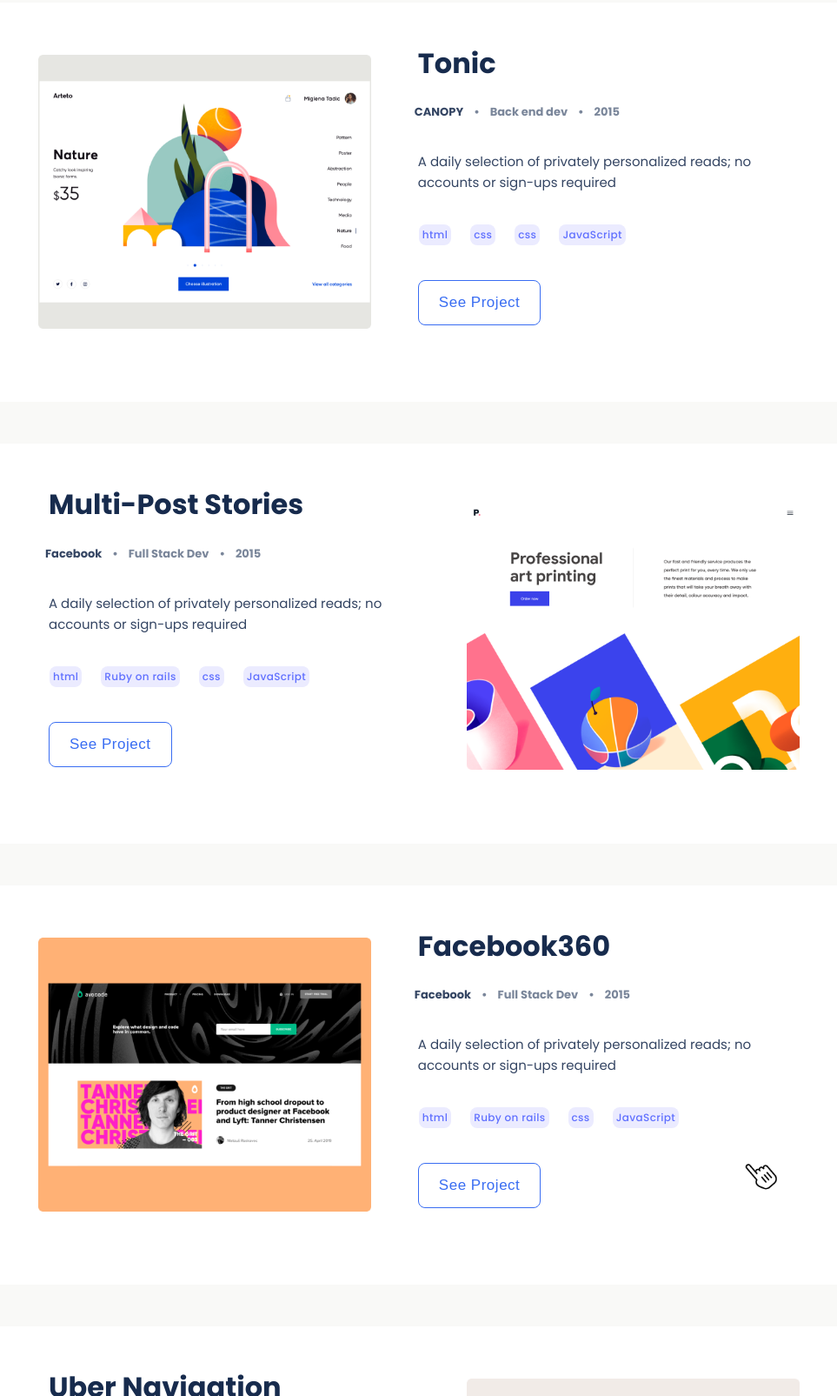
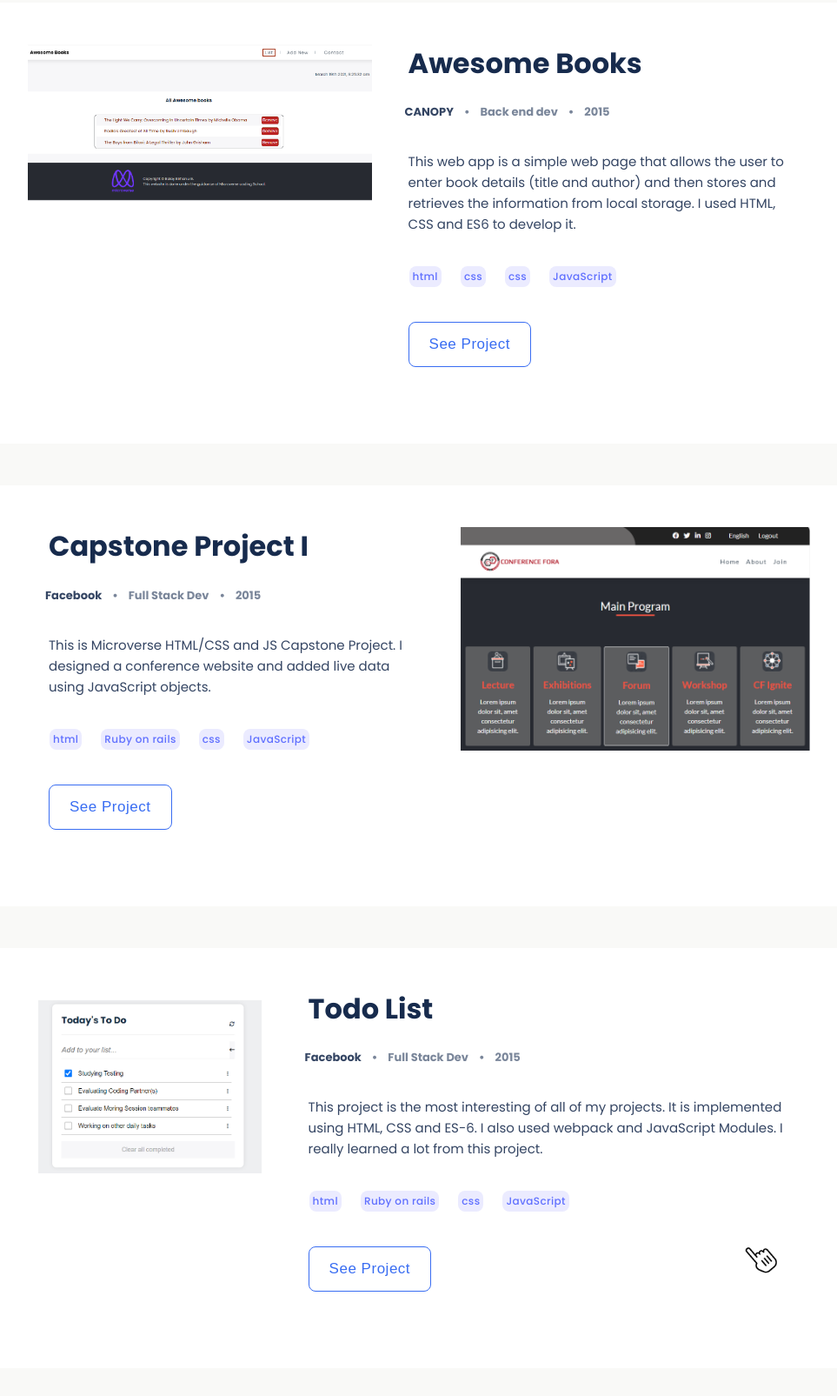
Before and after one commit to belaymit/Portfolio-microverse, a website: page index.html in a window 1280 px wide. Shown: the part 736-2341 px from the top of the page at 87% size, without its empty margins (158-1121 px from the left). Drawn offline with Linux system fonts and the light colour scheme.

Commit message:
added projects to profile

```diff
--- a/index.html
+++ b/index.html
@@ -65,12 +65,12 @@
       <div class="projects-card">
         <div class="card-header">
             <div class="projects">
-              <img src="./Images/Snapshoot Portfolio__.png" alt="" class="project-screenshot">
+              <img src="./Images/awesome-books.PNG" alt="" class="awesome books-home page">
             </div>
         </div>
         <div class="card-body">
           <div class="author-role-company">
-            <h1 class="project-title">Tonic</h1>
+            <h1 class="project-title">Awesome Books</h1>
             <ul class="link-items">
               <li class="canopy">CANOPY</li>
               <li class="list-item">•</li>
@@ -80,7 +80,7 @@
             </ul>
           </div>
           <div class="work-description">
-            <p class="project-description">A daily selection of privately personalized reads; no accounts or sign-ups required
+            <p class="project-description">This web app is a simple web page that allows the user to enter book details (title and author) and then stores and retrieves the information from local storage. I used HTML, CSS and ES6 to develop it.
             </p>
           </div>
           <div class="courses">
@@ -97,12 +97,12 @@
       <div class="projects-card">
         <div class="card-header">
           <div class="projects">
-            <img src="./Images/Snapshoot Portfolio__1.png" alt="" class="project-screenshot">
+            <img src="./Images/conference.PNG" alt="" class="capstone-project-screenshot">
           </div>
         </div>
         <div class="card-body">
           <div class="author-role-company">
-            <h1 class="project-title">Multi-Post Stories</h1>
+            <h1 class="project-title">Capstone Project I</h1>
             <ul class="link-items">
               <li class="canopy">Facebook</li>
               <li class="list-item">•</li>
@@ -112,7 +112,7 @@
             </ul>
           </div>
           <div class="work-description">
-            <p class="project-description">A daily selection of privately personalized reads; no accounts or sign-ups required
+            <p class="project-description">This is Microverse HTML/CSS and JS Capstone Project. I designed a conference website and added live data using JavaScript objects.
             </p>
           </div>
           <div class="courses">
@@ -129,12 +129,12 @@
       <div class="projects-card">
         <div class="card-header">
           <div class="projects">
-            <img src="./Images/Snapshoot Portfolio.png" alt="" class="project-screenshot">
+            <img src="./Images/to-do-List_up.PNG" alt="" class="Todo-list project-screenshot">
           </div>
         </div>
         <div class="card-body hand-cursor-position">
           <div class="author-role-company">
-            <h1 class="project-title">Facebook360</h1>
+            <h1 class="project-title">Todo List</h1>
             <ul class="link-items">
               <li class="canopy">Facebook</li>
               <li class="list-item">•</li>
@@ -144,7 +144,7 @@
             </ul>
           </div>
           <div class="work-description">
-            <p class="project-description">A daily selection of privately personalized reads; no accounts or sign-ups required
+            <p class="project-description">This project is the most interesting of all of my projects. It is implemented using HTML, CSS and ES-6. I also used webpack and JavaScript Modules. I really learned a lot from this project.
             </p>
           </div>
           <div class="courses">
```
